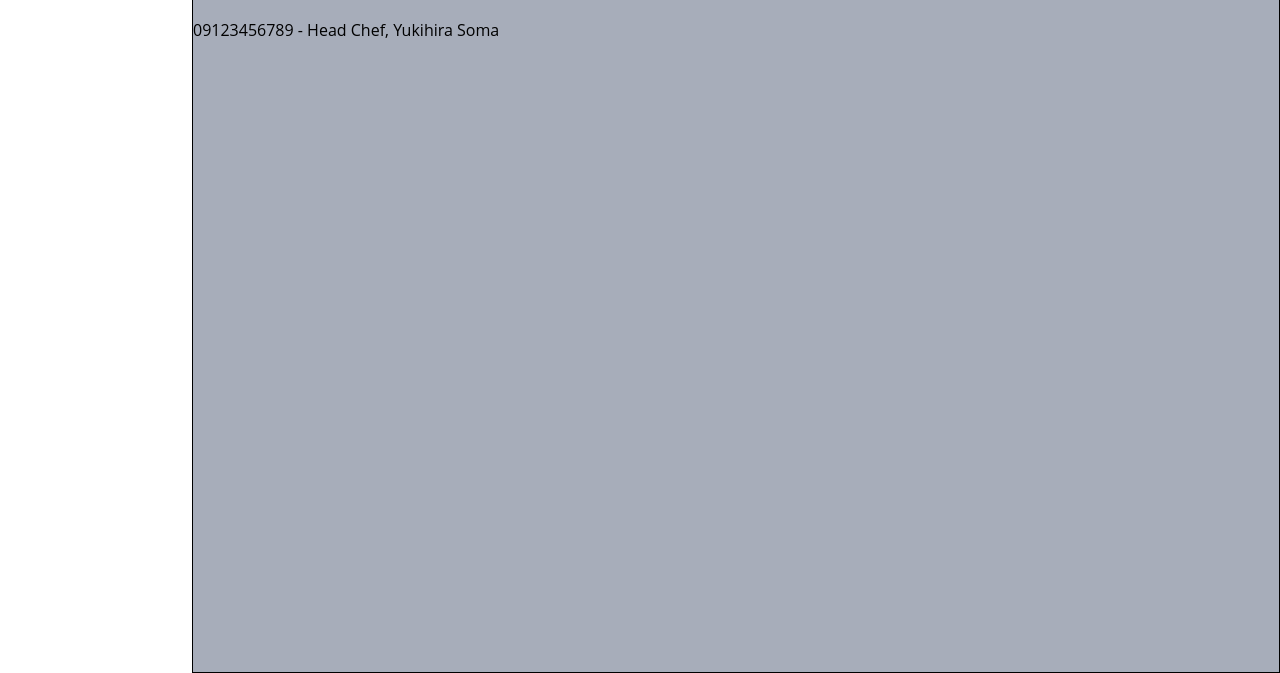
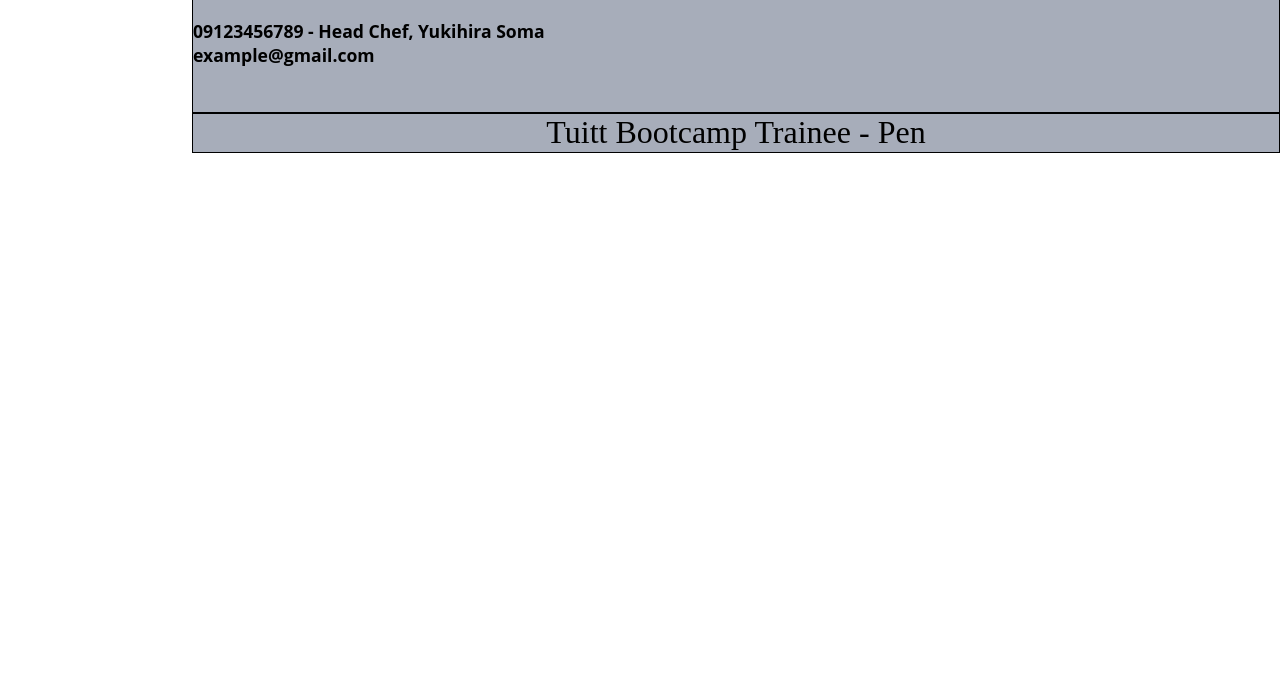
Before and after one commit to reviter/mod02-13, a plain HTML site: page index.html in a window 1280 px wide. Shown: the part 2727-3400 px from the top of the page. After the commit the page ends 2880 px from the top, so only its background shows below. Drawn offline with Linux system fonts and the light colour scheme.

Commit message:
Changes made in mod02-13

```diff
--- a/css/style.css
+++ b/css/style.css
@@ -136,8 +136,29 @@ div.bottom-1 {
 div.section-e {
 	background-color: #a7adba;
 	width: 85%;
-	height: 90vh;
+	height: 20vh;
 	position: relative;
 	margin-left: 15%;
 	border: 1px solid #000;
 }
+
+.class-p4 {
+	font-size: 1.1em;
+	font-weight: bold;
+}
+
+.class-p5 {
+	font-size: 1.1em;
+	font-weight: bold;
+}
+
+div.section-f {
+	background-color: #a7adba;
+	width: 85%;
+	height: 5vh;
+	position: relative;
+	margin-left: 15%;
+	font-size: 2em;
+	border: 1px solid #000;
+	text-align: center;
+}
--- a/index.html
+++ b/index.html
@@ -102,9 +102,16 @@
 				<h1>Contact</h1>
 				<br><br>
 				 	<p class="class-p4">09123456789 - Head Chef, Yukihira Soma</p>
+				 	<p class="class-p5">example@gmail.com</p>
 			</div>
 		</div>
 	</div>
 
+	<div class="section-f">
+		<footer>
+			Tuitt Bootcamp Trainee - Pen
+		</footer>
+	</div>
+
 </body>
 </html>
```
